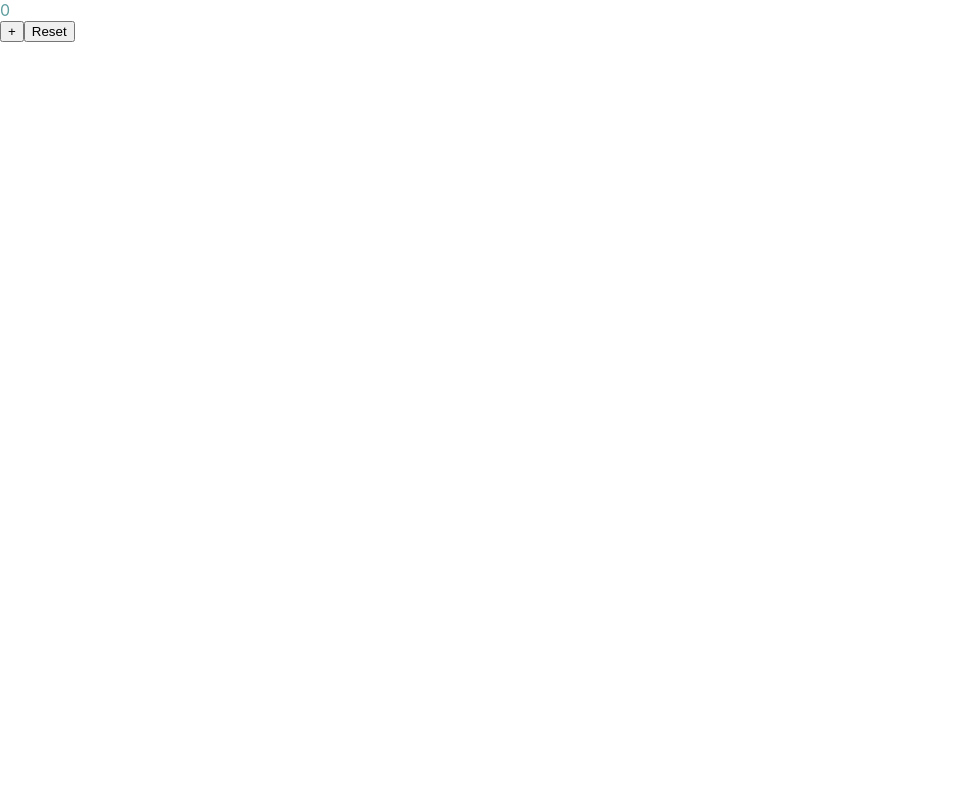
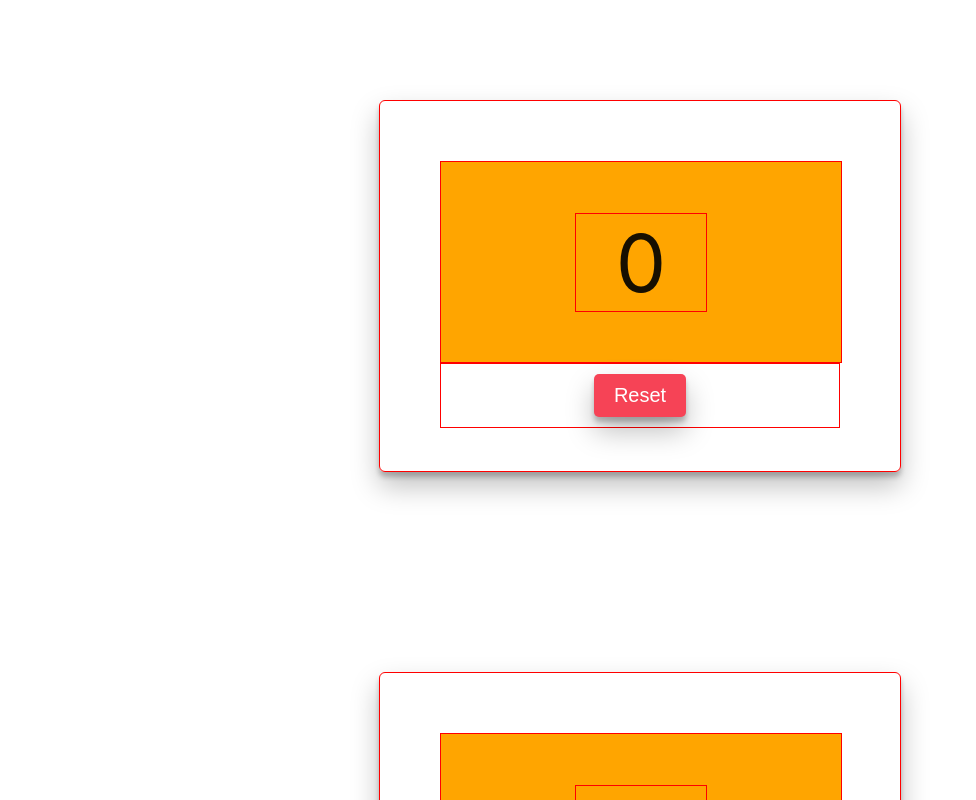
Before and after one commit to itemka/Counter-setState-, a React (Create React App) app: page / in a window 1280 px wide. Shown: the top 800 px of the page, without its empty margins (0-976 px from the left). Built offline with nearby package versions, Linux system fonts and the light colour scheme.

Commit message:
add little css

```diff
--- a/src/App.css
+++ b/src/App.css
@@ -0,0 +1,34 @@
+.generalBlock{
+    display: flex;
+    flex-direction: row;
+    flex-wrap: wrap;
+    justify-content: center;
+}
+.bloks{
+    border: 1px solid red;
+    width: 400px;
+    height: 250px;
+    border-radius: 6px;
+    padding: 60px;
+    margin: 100px 60px;
+    box-shadow: 0 14px 28px rgba(0,0,0,0.25), 0 5px 5px rgba(0,0,0,0.22);
+}
+.content{
+    display: flex;
+    flex-direction: row;
+    flex-wrap: wrap;
+    justify-content: center;
+    align-items: center;
+
+    border: 1px solid red;
+    width: 100%;
+    height: 200px;
+    background-color: orange;
+}
+.interfaceManagement{
+    border: 1px solid red;
+    display: flex;
+    flex-direction: row;
+    flex-wrap: wrap;
+    justify-content: center;
+}
--- a/src/App.js
+++ b/src/App.js
@@ -22,7 +22,10 @@ class App extends React.Component {
     onClickPlusNumber = () => {
         if (this.state.number < this.state.limit.limitTop) {
 
-            this.setState({number: this.state.number + 1, limit: {...this.state.limit, errorColor: false, errorEnd: false}})
+            this.setState({
+                number: this.state.number + 1,
+                limit: {...this.state.limit, errorColor: false, errorEnd: false}
+            })
 
         } else if (this.state.number === this.state.limit.limitTop) {
 
@@ -40,14 +43,35 @@ class App extends React.Component {
 
     render = () => {
         return (
+            <div className={`generalBlock`}>
+                <div className={`bloks`}>
                     <div>
-
+                        <div className={`content`}>
+                            <div>
                                 <ShowNumber limit={this.state.limit} number={this.state.number}/>
+                            </div>
+                        </div>
+                        <div className={`interfaceManagement`}>
+                            <Button onClickButton={() => this.onClickReset()}
+                                    buttonsTitle={this.state.buttons[1].buttonsTitle}/>
+                        </div>
+                    </div>
+                </div>
+                <div className={`bloks`}>
+                    <div>
+                        <div className={`content`}>
+                            <div>
+                                <ShowNumber limit={this.state.limit} number={this.state.number}/>
+                            </div>
+                        </div>
+                        <div className={`interfaceManagement`}>
                             <Button onClickButton={() => this.onClickPlusNumber()}
                                     buttonsTitle={this.state.buttons[0].buttonsTitle}/>
                             <Button onClickButton={() => this.onClickReset()}
                                     buttonsTitle={this.state.buttons[1].buttonsTitle}/>
-
+                        </div>
+                    </div>
+                </div>
             </div>
         );
     }
--- a/src/Components/Button/Button.jsx
+++ b/src/Components/Button/Button.jsx
@@ -1,9 +1,10 @@
 import React from 'react';
+import css from './Button.module.css';
 
 const Button = props => {
     return (
         <>
-            <button onClick={props.onClickButton}>{props.buttonsTitle}</button>
+            <button className={css.buttons} onClick={props.onClickButton}>{props.buttonsTitle}</button>
         </>
     );
 };
--- /dev/null
+++ b/src/Components/Button/Button.module.css
@@ -0,0 +1,11 @@
+.buttons{
+    color: #ffffff;
+    border: 0;
+    border-radius: 5px;
+    padding: 10px 20px;
+    background-color: #f64356;
+    margin: 10px auto;
+    text-align: center;
+    box-shadow: 0 14px 28px rgba(0,0,0,0.25), 0 5px 5px rgba(0,0,0,0.22);
+    font-size: 20px;
+}
--- a/src/Components/ShowNumber/ShowNumber.module.css
+++ b/src/Components/ShowNumber/ShowNumber.module.css
@@ -1,6 +1,16 @@
 .colorNumberEnd{
+    width: 130px;
     color: red;
+    font-size: 100px;
+    border: 1px solid red;
+    text-align: center;
+
 }
 .colorNumberOk{
-    color: cadetblue;
+    color: black;
+    width: 130px;
+    color: rgba(0,0,0,0.91);
+    font-size: 80px;
+    border: 1px solid red;
+    text-align: center;
 }
```
Lines whose indentation alone changed are shown as unchanged.
